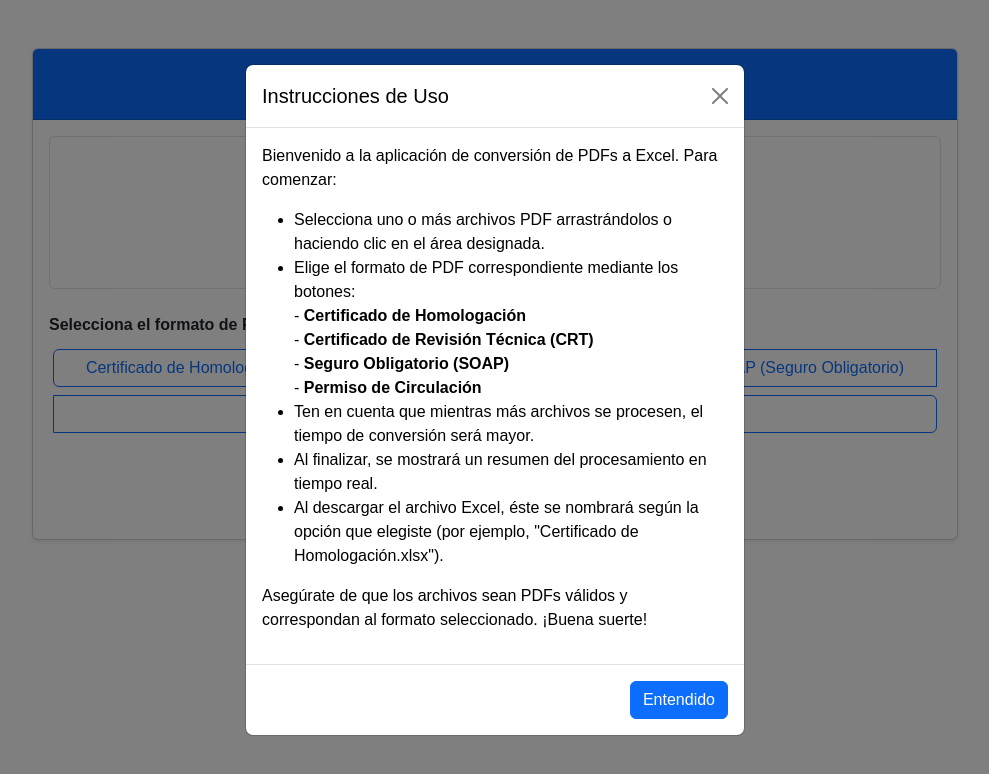
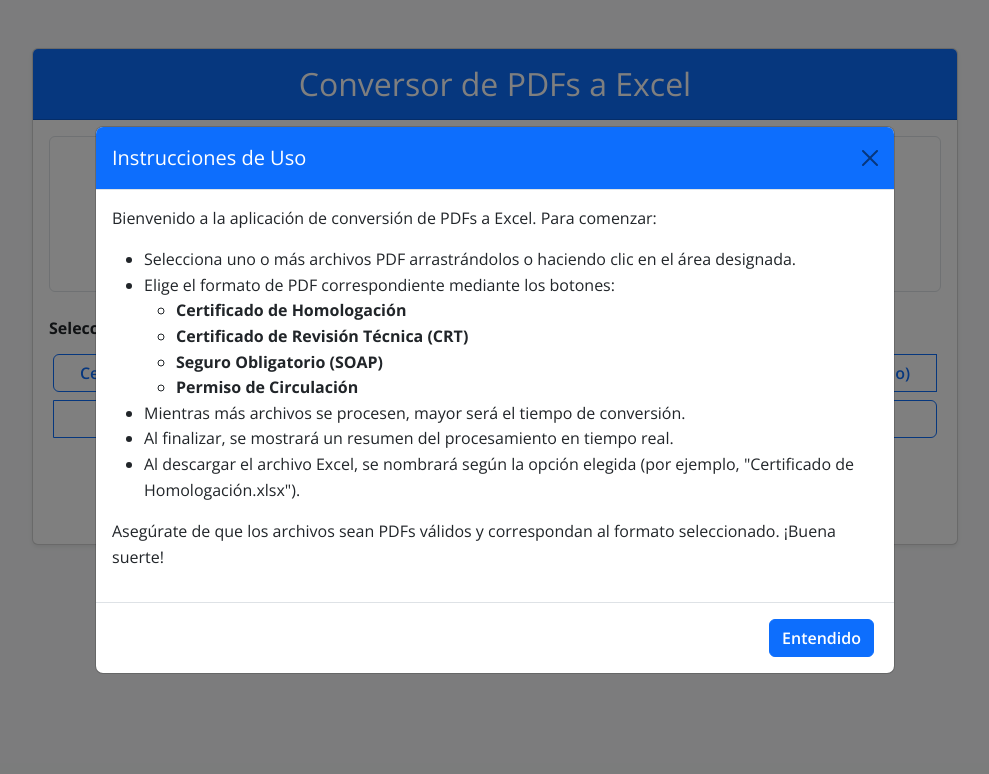
Before and after one commit to nikorasu96/consolidar_pdf_a_excel, a Next.js app: page / in a window 1280 px wide. Shown: the top 774 px of the page, without its empty margins (145-1134 px from the left). Built offline with nearby package versions, Linux system fonts and the light colour scheme.

Commit message:
Updated Styles

```diff
--- a/jest.config.js
+++ b/jest.config.js
@@ -1,7 +1,7 @@
 // jest.config.js
 module.exports = {
   preset: "ts-jest",
-  testEnvironment: "jsdom", // Cambia a "node" si solo haces tests en backend
+
   // Mapeos de alias para "@/..."
   moduleNameMapper: {
     "^@/(.*)$": "<rootDir>/src/$1",
@@ -19,5 +19,6 @@ module.exports = {
     "<rootDir>/src/**/*.test.(ts|tsx)",
     "<rootDir>/__tests__/**/*.test.(ts|tsx)"
   ],
-  setupFiles: ["<rootDir>/jest.setup.js"],
+  testEnvironment: "jsdom", // Cambia a "node" si solo haces tests en backend
+  setupFilesAfterEnv: ["<rootDir>/jest.setup.js"],
 };
--- a/package.json
+++ b/package.json
@@ -33,6 +33,7 @@
     "@types/react-dom": "^19.0.4",
     "dotenv": "^16.4.7",
     "jest": "^29.7.0",
+    "jest-environment-jsdom": "^29.7.0",
     "ts-jest": "^29.3.0",
     "ts-node": "^10.9.2",
     "typescript": "^5"
--- a/src/app/globals.css
+++ b/src/app/globals.css
@@ -1,42 +1,76 @@
-:root {
-  --background: #ffffff;
-  --foreground: #171717;
-}
+/* globals.css */
 
-@media (prefers-color-scheme: dark) {
-  :root {
-    --background: #0a0a0a;
-    --foreground: #ededed;
+/* =========================
+   DEFINICIÓN DE VARIABLES
+   ========================= */
+   :root {
+    --font-base: "Open Sans", sans-serif;
+    --color-bg: #f8f9fa;
+    --color-text: #212529;
+    --color-primary: #0d6efd;
+    --color-header-bg: #0d6efd;
+    --color-header-text: #ffffff;
+    --font-size-base: 1rem;
+    --line-height-base: 1.6;
   }
-}
 
-html,
-body {
-  max-width: 100vw;
-  overflow-x: hidden;
-}
+  /* =========================
+     ESTILOS GLOBALES
+     ========================= */
+  body {
+    font-family: var(--font-base);
+    font-size: var(--font-size-base);
+    line-height: var(--line-height-base);
+    background-color: var(--color-bg);
+    color: var(--color-text);
+    margin: 0;
+    padding: 0;
+  }
 
-body {
-  color: var(--foreground);
-  background: var(--background);
-  font-family: Arial, Helvetica, sans-serif;
-  -webkit-font-smoothing: antialiased;
-  -moz-osx-font-smoothing: grayscale;
-}
+  a {
+    color: var(--color-primary);
+    text-decoration: none;
+  }
 
-* {
-  box-sizing: border-box;
-  padding: 0;
-  margin: 0;
-}
+  a:hover {
+    text-decoration: underline;
+  }
 
-a {
-  color: inherit;
-  text-decoration: none;
-}
+  .btn {
+    font-weight: 600;
+  }
 
-@media (prefers-color-scheme: dark) {
-  html {
-    color-scheme: dark;
+  /* =======================================================
+     INSTRUCCIONES MODAL - ESTILOS ESPECÍFICOS
+     ======================================================= */
+
+  /* [1] Modal Container Styles */
+  .instructions-modal {
+    /* Se utiliza la fuente definida globalmente (Open Sans) */
+    font-family: var(--font-base);
   }
-}
+
+  /* [2] Modal Content Styles */
+  /* .instructions-modal-content {
+
+  } */
+
+  /* [3] Modal Header Styles */
+  .instructions-modal-header {
+    background-color: var(--color-header-bg); /* Fondo azul */
+    color: var(--color-header-text);            /* Texto blanco */
+    padding: 1rem;
+  }
+
+  /* [4] Modal Body Styles */
+  .instructions-modal-body {
+    padding: 1rem;
+    font-size: var(--font-size-base);
+    line-height: var(--line-height-base);
+  }
+
+  /* [5] Modal Footer Styles */
+  .instructions-modal-footer {
+    padding: 0.75rem 1rem;
+    text-align: right;
+  }
--- a/src/app/layout.tsx
+++ b/src/app/layout.tsx
@@ -1,3 +1,4 @@
+// app/layout.tsx
 import Head from "next/head";
 import "bootstrap/dist/css/bootstrap.min.css";
 import "./globals.css";
@@ -17,8 +18,15 @@ export default function RootLayout({
       <Head>
         <title>{metadata.title}</title>
         <meta name="description" content={metadata.description} />
+        {/* Carga la fuente Open Sans desde Google Fonts */}
+        <link
+          href="https://fonts.googleapis.com/css2?family=Open+Sans:wght@400;600;700&display=swap"
+          rel="stylesheet"
+        />
       </Head>
-      <body>{children}</body>
+      <body style={{ fontFamily: '"Open Sans", sans-serif' }}>
+        {children}
+      </body>
     </html>
   );
 }
--- a/src/components/InstructionsModal.tsx
+++ b/src/components/InstructionsModal.tsx
@@ -1,4 +1,4 @@
-// components/InstructionsModal.tsx
+// src/components/InstructionsModal.tsx
 "use client";
 
 interface InstructionsModalProps {
@@ -8,60 +8,62 @@ interface InstructionsModalProps {
 export default function InstructionsModal({ onClose }: InstructionsModalProps) {
   return (
     <div
-      className="modal d-block"
+      className="modal d-block instructions-modal"
       tabIndex={-1}
       role="dialog"
       style={{ backgroundColor: "rgba(0, 0, 0, 0.5)" }}
     >
-      <div className="modal-dialog modal-dialog-centered" role="document">
-        <div className="modal-content" style={{ color: "#000" }}>
-          <div className="modal-header">
+      <div className="modal-dialog modal-dialog-centered modal-lg" role="document">
+        <div className="modal-content instructions-modal-content">
+          <div className="modal-header instructions-modal-header">
             <h5 className="modal-title">Instrucciones de Uso</h5>
             <button
               type="button"
-              className="btn-close"
+              className="btn-close instructions-modal-close"
               onClick={onClose}
-              aria-label="Close"
+              aria-label="Cerrar"
             ></button>
           </div>
-          <div className="modal-body">
+          <div className="modal-body instructions-modal-body">
             <p>
               Bienvenido a la aplicación de conversión de PDFs a Excel. Para comenzar:
             </p>
             <ul>
               <li>
-                Selecciona uno o más archivos PDF arrastrándolos o haciendo clic en
-                el área designada.
+                Selecciona uno o más archivos PDF arrastrándolos o haciendo clic en el área designada.
               </li>
               <li>
                 Elige el formato de PDF correspondiente mediante los botones:
-                <br />
-                - <strong>Certificado de Homologación</strong>
-                <br />
-                - <strong>Certificado de Revisión Técnica (CRT)</strong>
-                <br />
-                - <strong>Seguro Obligatorio (SOAP)</strong>
-                <br />
-                - <strong>Permiso de Circulación</strong>
+                <ul>
+                  <li>
+                    <strong>Certificado de Homologación</strong>
+                  </li>
+                  <li>
+                    <strong>Certificado de Revisión Técnica (CRT)</strong>
+                  </li>
+                  <li>
+                    <strong>Seguro Obligatorio (SOAP)</strong>
+                  </li>
+                  <li>
+                    <strong>Permiso de Circulación</strong>
+                  </li>
+                </ul>
               </li>
               <li>
-                Ten en cuenta que mientras más archivos se procesen, el tiempo de
-                conversión será mayor.
+                Mientras más archivos se procesen, mayor será el tiempo de conversión.
               </li>
               <li>
                 Al finalizar, se mostrará un resumen del procesamiento en tiempo real.
               </li>
               <li>
-                Al descargar el archivo Excel, éste se nombrará según la opción que
-                elegiste (por ejemplo, "Certificado de Homologación.xlsx").
+                Al descargar el archivo Excel, se nombrará según la opción elegida (por ejemplo, "Certificado de Homologación.xlsx").
               </li>
             </ul>
             <p>
-              Asegúrate de que los archivos sean PDFs válidos y correspondan al formato
-              seleccionado. ¡Buena suerte!
+              Asegúrate de que los archivos sean PDFs válidos y correspondan al formato seleccionado. ¡Buena suerte!
             </p>
           </div>
-          <div className="modal-footer">
+          <div className="modal-footer instructions-modal-footer">
             <button type="button" className="btn btn-primary" onClick={onClose}>
               Entendido
             </button>
```
Also changed, not shown: jest.setup.js (+12 -2 lines), src/app/page.tsx (+64 -29 lines), 1 other file (tests, documents, lock files or other folders).
